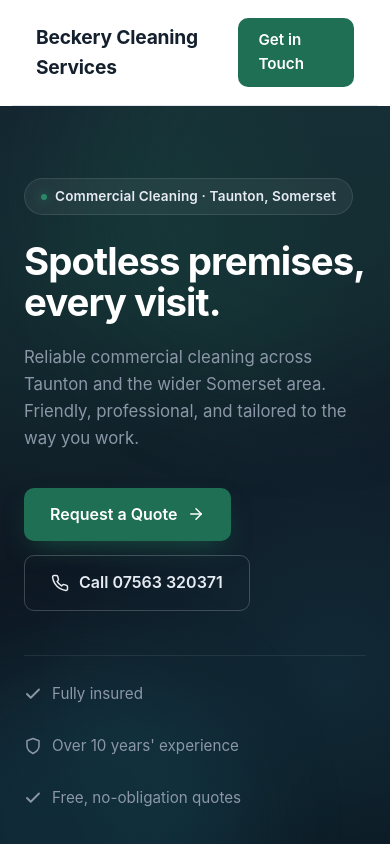
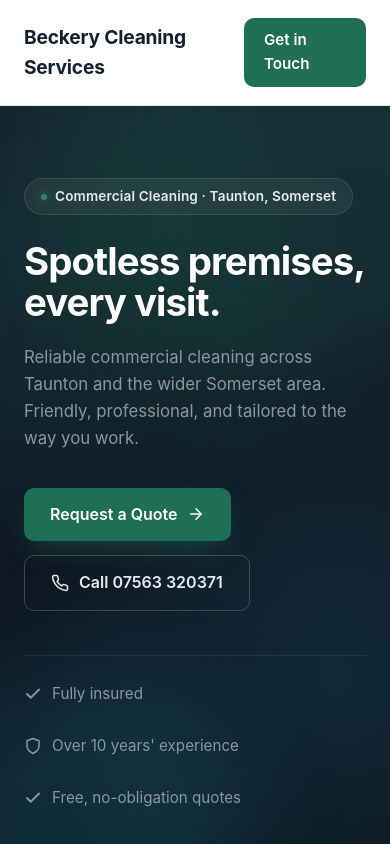
Before and after one commit to simplyecommerce/outreach-previews, a plain HTML site: page beckery-cleaning-services/index.html in a window 390 px wide. Shown: the top 844 px of the page. Drawn offline with Linux system fonts and the light colour scheme.

Commit message:
Restore standard sticky header — full-width BG with contained content

```diff
--- a/beckery-cleaning-services/index.html
+++ b/beckery-cleaning-services/index.html
@@ -31,8 +31,8 @@
     .topbar-link:hover{color:#fff;text-decoration:none;} .topbar-link:hover::after{transform:scaleX(1);}
     .topbar-link .icon{stroke:var(--accent-light);}
     .topbar-meta{display:inline-flex;align-items:center;gap:8px;} .topbar-meta .icon{stroke:var(--accent-light);}
-    .site-header{position:sticky;top:0;z-index:10;width:calc(100% - 24px);max-width:var(--max);margin:0 auto;background:rgba(255,255,255,0.94);backdrop-filter:saturate(180%) blur(10px);border-bottom:1px solid var(--line);}
-    .nav{display:flex;align-items:center;justify-content:space-between;padding:18px 24px;}
+    .site-header{position:sticky;top:0;z-index:10;width:100%;background:rgba(255,255,255,0.94);backdrop-filter:saturate(180%) blur(10px);border-bottom:1px solid var(--line);}
+    .nav{display:flex;align-items:center;justify-content:space-between;max-width:var(--max);margin:0 auto;padding:18px 24px;}
     .logo{font-size:1.2rem;font-weight:700;letter-spacing:-0.01em;color:var(--ink);}
     .nav-links{display:flex;gap:32px;list-style:none;margin:0;padding:0;}
     .nav-links a{position:relative;color:var(--ink);font-weight:500;font-size:0.95rem;padding-bottom:4px;}
```
Also changed, not shown: billy-vernon-handyman/index.html (+2 -2 lines), garden-and-home-maintenance-services/index.html (+2 -2 lines), ryans-mobile-and-workshop-repairs/index.html (+2 -2 lines).
